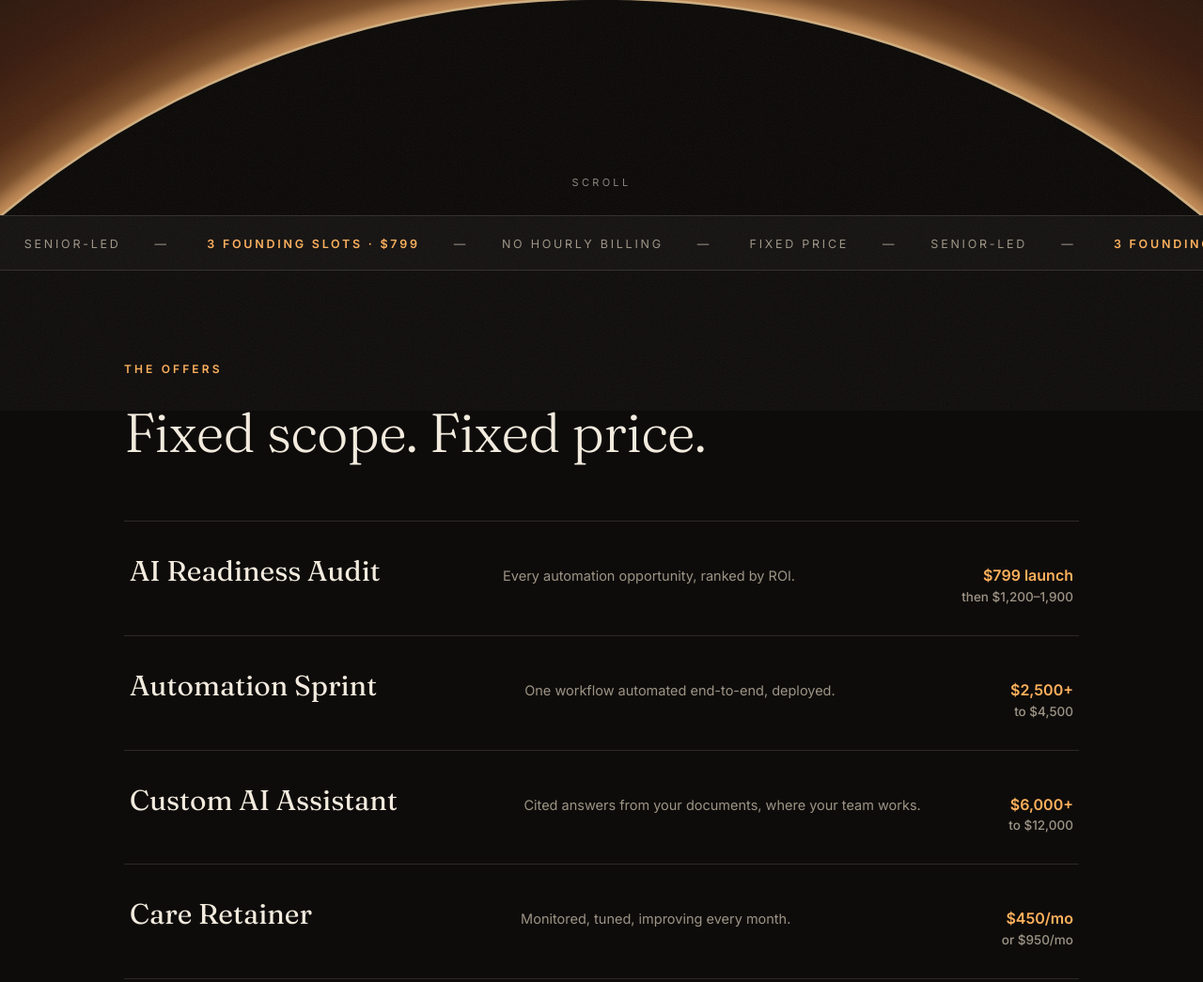
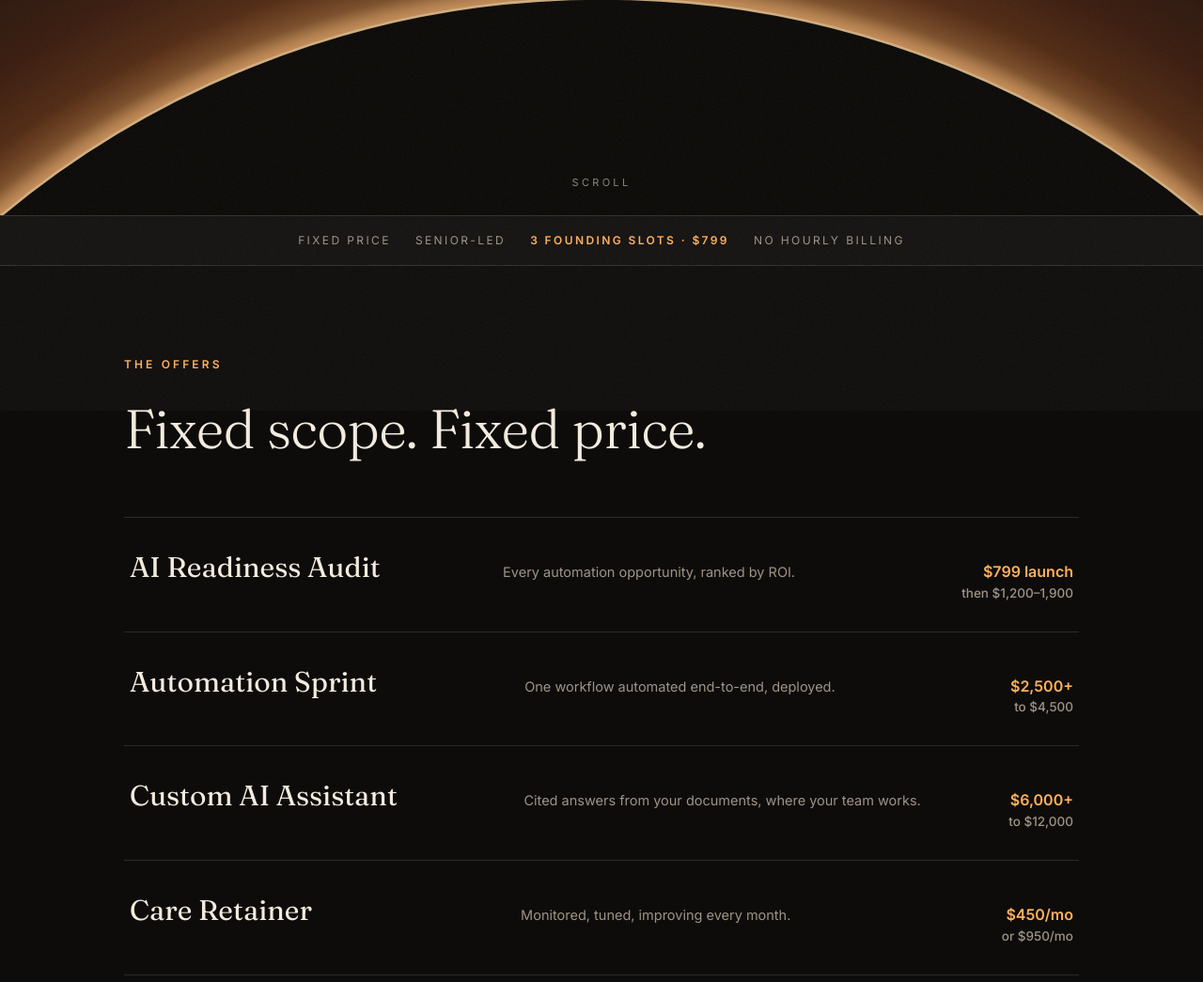
Before and after one commit to daerongoneris/heldor-studio, a plain HTML site: page preview/d.html in a window 1280 px wide. Shown: the part 763-1808 px from the top of the page at 94% size. Drawn offline with Linux system fonts and the light colour scheme.

Commit message:
Preview D: simplify per operator (msg 3703) — static proof strip replaces ticker, drop final-section orb

```diff
--- a/preview/d.html
+++ b/preview/d.html
@@ -70,13 +70,12 @@
   .scroll-hint{position:absolute;left:50%;bottom:26px;transform:translateX(-50%);z-index:3;
     font-size:11px;letter-spacing:.3em;text-transform:uppercase;color:rgba(242,235,222,.55)}
 
-  /* ————— marquee ————— */
-  .marquee{border-top:1px solid var(--line);border-bottom:1px solid var(--line);
-    overflow:hidden;white-space:nowrap;padding:16px 0;background:var(--bg2)}
-  .marquee .track{display:inline-block;animation:slide 26s linear infinite}
-  .marquee span{font-size:12.5px;letter-spacing:.22em;text-transform:uppercase;color:var(--dim);padding:0 18px}
-  .marquee b{color:var(--amber);font-weight:600}
-  @keyframes slide{from{transform:translateX(0)}to{transform:translateX(-50%)}}
+  /* ————— proof strip ————— */
+  .proof{border-top:1px solid var(--line);border-bottom:1px solid var(--line);
+    padding:17px 0;background:var(--bg2)}
+  .proof .wrap{display:flex;flex-wrap:wrap;gap:8px 26px;justify-content:center}
+  .proof span{font-size:12px;letter-spacing:.2em;text-transform:uppercase;color:var(--dim)}
+  .proof b{color:var(--amber);font-weight:600}
 
   section{padding:96px 0}
   .sec-head{margin-bottom:48px}
@@ -128,9 +127,6 @@
 
   /* ————— final ————— */
   .final{position:relative;padding:130px 0 150px;text-align:center;overflow:hidden}
-  .final .orb{position:absolute;left:50%;top:58%;transform:translate(-50%,-50%);
-    width:min(46vw,340px);aspect-ratio:1;border-radius:50%;pointer-events:none;
-    background:radial-gradient(circle at 50% 38%,rgba(255,140,60,.22),rgba(255,92,28,.07) 55%,transparent 72%)}
   .final h2{font-size:clamp(44px,8.5vw,86px);position:relative}
   .final h2 em{font-style:italic;font-weight:400;
     background:linear-gradient(100deg,var(--accent),var(--amber));
@@ -150,8 +146,7 @@
     color:transparent;-webkit-text-stroke:1px rgba(242,235,222,.22)}
 
   @media (prefers-reduced-motion:reduce){
-    .dawn{animation:none}
-    .marquee .track{animation:none}
+    .dawn-svg{animation:none}
   }
 </style>
 </head>
@@ -207,12 +202,10 @@
     <span class="scroll-hint">Scroll</span>
   </section>
 
-  <div class="marquee" aria-hidden="true">
-    <div class="track">
-      <span>Fixed price</span><span>—</span><span>Senior-led</span><span>—</span>
-      <span><b>3 founding slots · $799</b></span><span>—</span><span>No hourly billing</span><span>—</span>
-      <span>Fixed price</span><span>—</span><span>Senior-led</span><span>—</span>
-      <span><b>3 founding slots · $799</b></span><span>—</span><span>No hourly billing</span><span>—</span>
+  <div class="proof">
+    <div class="wrap">
+      <span>Fixed price</span><span>Senior-led</span>
+      <span><b>3 founding slots · $799</b></span><span>No hourly billing</span>
     </div>
   </div>
 
@@ -275,7 +268,6 @@
     </section>
 
     <section class="final">
-      <div class="orb" aria-hidden="true"></div>
       <h2>Let's <em>build.</em></h2>
       <p><b>Three founding audit slots at $799.</b> When they're gone, they're gone.</p>
       <a class="btn" href="mailto:hello@heldor.studio?subject=Founding-client%20audit%20%E2%80%94%20%24799">Book an audit</a>
```
